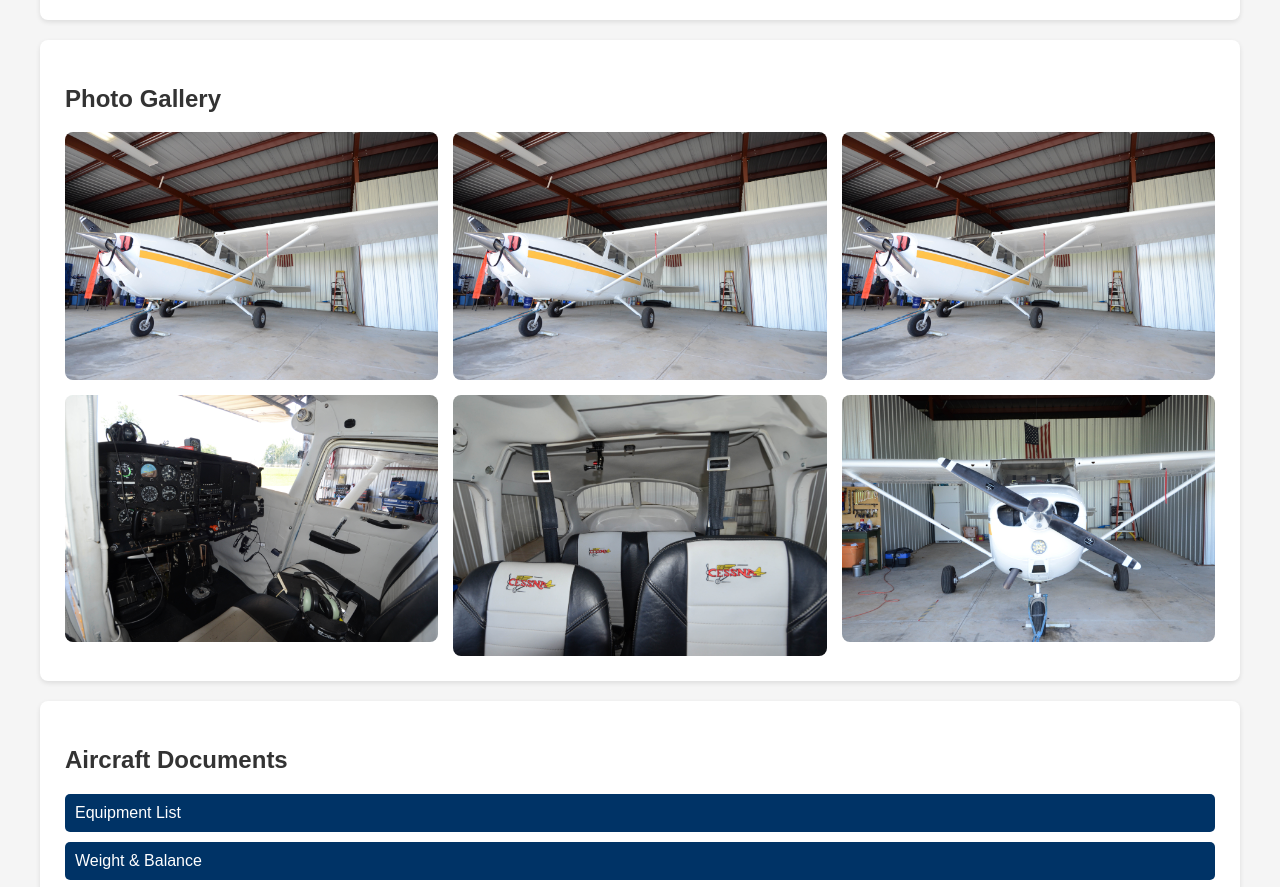
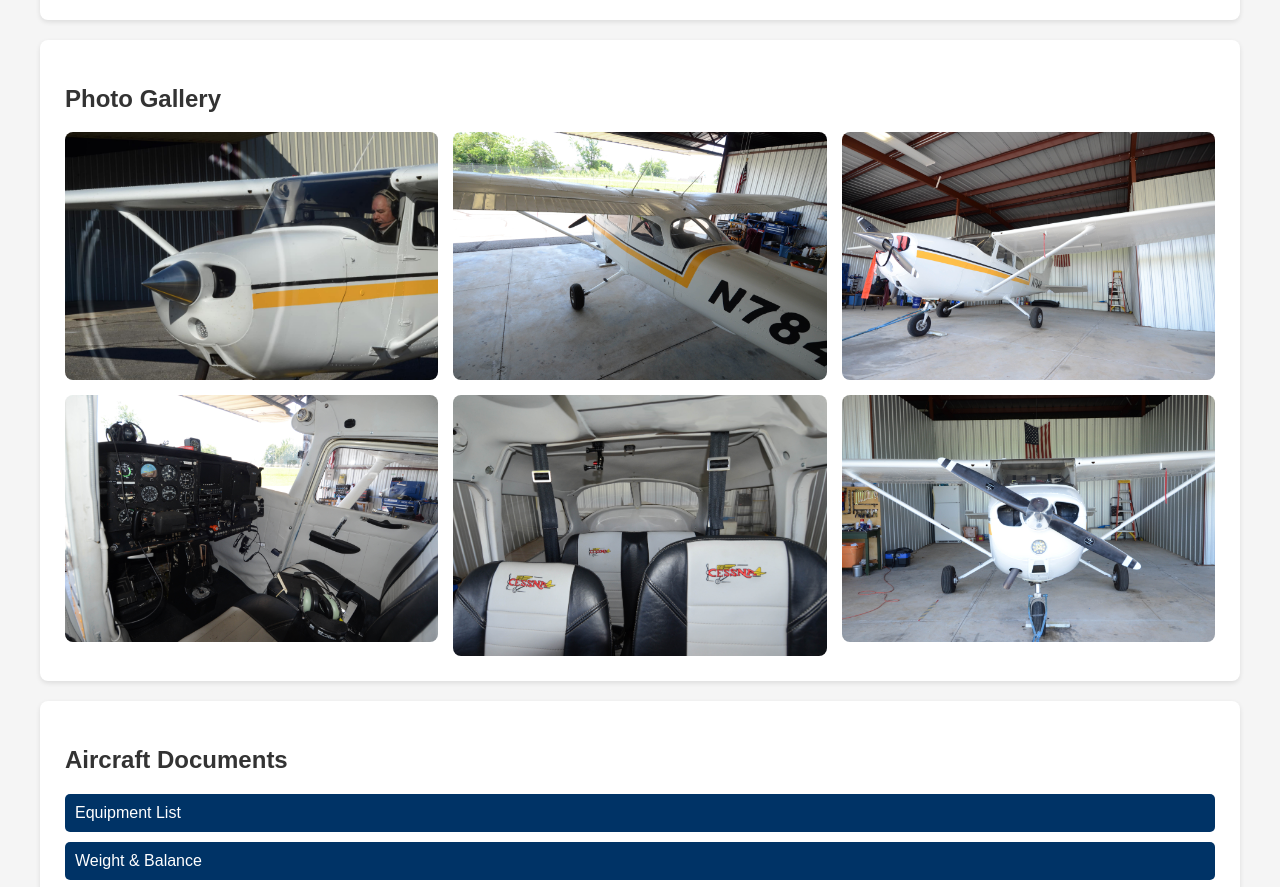
Before and after one commit to captanfred/N784R, a plain HTML site: page index.html in a window 1280 px wide. Shown: the part 940-1827 px from the top of the page. Drawn offline with Linux system fonts and the light colour scheme.

Commit message:
Update index.html

```diff
--- a/index.html
+++ b/index.html
@@ -145,9 +145,9 @@ header p {
 
         <div class="gallery">
 
-            <img src="photos/exterior-front.jpg" alt="Exterior Front">
+            <img src="photos/photo1.jpg" alt="Pilot run up">
 
-            <img src="photos/exterior-front.jpg" alt="Exterior Front">
+            <img src="photos/photo2.jpeg" alt="side tail view">
 
             <img src="photos/exterior-front.jpg" alt="Exterior Front">
 
```
